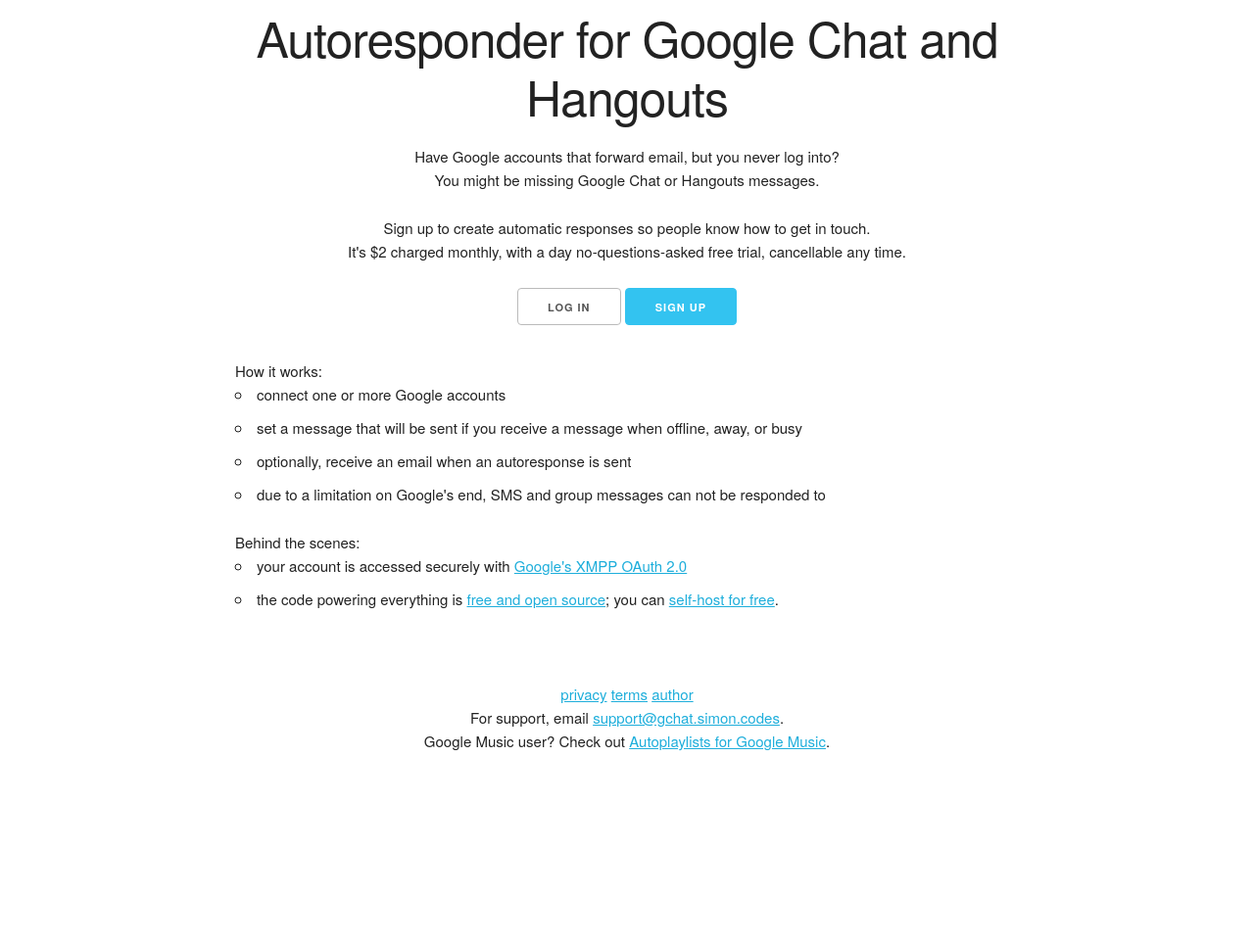
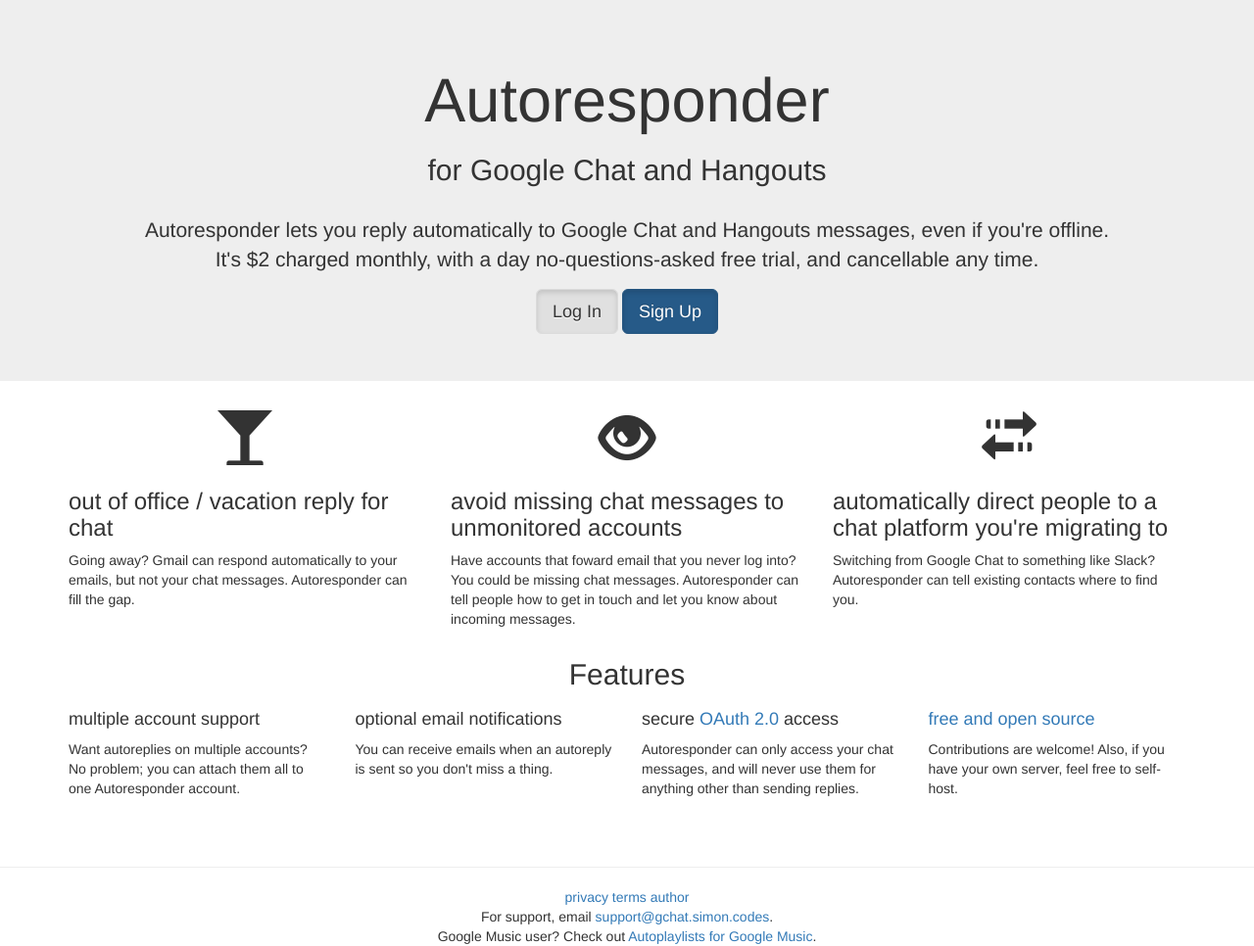
Before and after one commit to simon-weber/gchatautorespond, a Django app: page / in a window 1280 px wide. Shown: the whole page at 98% size. Before the commit the page ends 767 px from the top, so only its background shows below. Run offline with Django 3.2, Linux system fonts and the light colour scheme; parts of the project's set-up code (start-up, migrations or seed data) failed here and were passed over; some libraries are stand-ins or nearby versions.

Commit message:
redo logged_out

```diff
--- a/gchatautorespond/apps/autorespond/templates/base.html
+++ b/gchatautorespond/apps/autorespond/templates/base.html
@@ -5,13 +5,12 @@
         <!-- Basic Page Needs
         –––––––––––––––––––––––––––––––––––––––––––––––––– -->
         <meta charset="utf-8">
+        <meta http-equiv="X-UA-Compatible" content="IE=edge">
+        <meta name="viewport" content="width=device-width, initial-scale=1">
+
         <title>Google Chat Autoresponder</title>
         <meta name="description" content="Set up automatic responses to unmonitored Google Chat accounts.">
         <meta name="author" content="simon@simonmweber.com">
-
-        <!-- Mobile Specific Metas
-        –––––––––––––––––––––––––––––––––––––––––––––––––– -->
-        <meta name="viewport" content="width=device-width, initial-scale=1">
 
         <!-- FONT
         –––––––––––––––––––––––––––––––––––––––––––––––––– -->
@@ -19,7 +18,15 @@
 
         <!-- CSS
         –––––––––––––––––––––––––––––––––––––––––––––––––– -->
-        <link rel="stylesheet" href="https://cdnjs.cloudflare.com/ajax/libs/skeleton/2.0.4/skeleton.min.css" integrity="sha384-wKclsw1inR27tF/KhTEhyufz5SmBKSkOaIEKhq9qu8QbqeaMhzuGtCQmrghNKXq0" crossorigin="anonymous">
+        <!-- Latest compiled and minified CSS -->
+        <link rel="stylesheet" href="https://maxcdn.bootstrapcdn.com/bootstrap/3.3.7/css/bootstrap.min.css" integrity="sha384-BVYiiSIFeK1dGmJRAkycuHAHRg32OmUcww7on3RYdg4Va+PmSTsz/K68vbdEjh4u" crossorigin="anonymous">
+
+        <!-- Optional theme -->
+        <link rel="stylesheet" href="https://maxcdn.bootstrapcdn.com/bootstrap/3.3.7/css/bootstrap-theme.min.css" integrity="sha384-rHyoN1iRsVXV4nD0JutlnGaslCJuC7uwjduW9SVrLvRYooPp2bWYgmgJQIXwl/Sp" crossorigin="anonymous">
+
+        <!-- Latest compiled and minified JavaScript -->
+        <script src="https://maxcdn.bootstrapcdn.com/bootstrap/3.3.7/js/bootstrap.min.js" integrity="sha384-Tc5IQib027qvyjSMfHjOMaLkfuWVxZxUPnCJA7l2mCWNIpG9mGCD8wGNIcPD7Txa" crossorigin="anonymous"></script>
+        <!--
         <style>
             #header {
                 text-align: center;
@@ -39,6 +46,7 @@
                 max-width: 800px;
             }
         </style>
+        -->
 
         <!-- Favicon
         –––––––––––––––––––––––––––––––––––––––––––––––––– -->
@@ -56,25 +64,13 @@
         </script>
     </head>
     <body>
-        <div class="container">
+        <div class="navbar-wrapper">
+            {% block navbar %}
+            {% endblock navbar %}
+        </div>
+
         <div id="header">
             {% block header %}
-                    {% if user.is_authenticated %}
-                        <a href="{% url 'autorespond' %}">Home</a>
-                        Logged in: {{ user.username }} ({{ user.email }})
-                        (
-                        <a href="{% url 'auth_logout' %}?next=/">Log Out</a> |
-                        <a href="{% url 'auth_password_change' %}">Change Password</a> |
-                        <a href="{% url 'license_details' %}">Billing</a>
-                        )
-                        {% if user.currentlicense.license.is_trial %}
-                            <br/>
-                            Your trial expires on {{ user.currentlicense.license.trial_expire_date}}.
-                        {% endif %}
-                    {% else %}
-                        <a href="/">Home</a>
-                        | <a href="{% url 'auth_login' %}">Log In</a>
-                    {% endif %}
             {% endblock header %}
         </div>
 
@@ -83,10 +79,11 @@
             {% endblock content %}
         </div>
 
-            <div id="footer">
+            <footer class="footer text-center">
                 {% block footer %}
                 <br/>
                 <br/>
+                <hr>
                 <a href="/privacy">privacy</a>
                 <a href="/terms">terms</a>
                 <a href="https://simonmweber.com">author</a>
@@ -98,7 +95,7 @@
                 <br/>
                 Google Music user? Check out <a href="https://autoplaylists.simon.codes/" target="_blank" rel="noopener noreferrer">Autoplaylists for Google Music</a>.
                 {% endblock footer %}
-            </div>
+            </footer>
         </div>
     </body>
 </html>
--- a/gchatautorespond/apps/autorespond/templates/logged_out.html
+++ b/gchatautorespond/apps/autorespond/templates/logged_out.html
@@ -1,42 +1,78 @@
 {% extends "base.html" %}
 {% block header %}
-<h1>Autoresponder for Google Chat and Hangouts</h1>
+<div class="jumbotron">
+    <div class="container text-center">
+        <h1>Autoresponder</h1>
+        <h2>for Google Chat and Hangouts</h2>
+        <br/>
 
-<p>
-Have Google accounts that forward email, but you never log into?
-<br/>
-You might be missing Google Chat or Hangouts messages.
-</p>
+        <p>
+        Autoresponder lets you reply automatically to Google Chat and Hangouts messages, even if you're offline.
+        <br/>
+        It's {{ view.price }} charged monthly, with a {{ view.trial_length }} no-questions-asked free trial, and cancellable any time.
+        </p>
 
-<p>
-Sign up to create automatic responses so people know how to get in touch.
-<br/>
-It's {{ view.price }} charged monthly, with a {{ view.trial_length }} no-questions-asked free trial, cancellable any time.
-</p>
+        <a class="btn btn-default btn-lg active" href="{% url 'auth_login' %}">Log In</a>
+        <a class="btn btn-primary btn-lg active" href="{% url 'registration_register' %}">Sign Up</a>
+    </div>
+</div>
+<div class="container">
+    <div class="row">
+        <div class="col-lg-4">
+            <div class="text-center">
+                <span class="glyphicon glyphicon-glass" style="font-size:4em;"></span>
+            </div>
+            <h3>out of office / vacation reply for chat</h3>
+            <p>Going away? Gmail can respond automatically to your emails, but not your chat messages. Autoresponder can fill the gap.</p>
+        </div>
 
-<p>
-<a class="button" href="{% url 'auth_login' %}">Log In</a>
-<a class="button button-primary" href="{% url 'registration_register' %}">Sign Up</a>
-</p>
+        <div class="col-lg-4">
+            <div class="text-center">
+                <span class="glyphicon glyphicon-eye-open" style="font-size:4em;"></span>
+            </div>
+            <h3>avoid missing chat messages to unmonitored accounts</h3>
+            <p>Have accounts that foward email that you never log into? You could be missing chat messages. Autoresponder can tell people how to get in touch and let you know about incoming messages.</p>
+        </div>
 
+        <div class="col-lg-4">
+            <div class="text-center">
+                <span class="glyphicon glyphicon-transfer" style="font-size:4em;"></span>
+            </div>
+            <h3>automatically direct people to a chat platform you're migrating to</h3>
+            <p>Switching from Google Chat to something like Slack? Autoresponder can tell existing contacts where to find you.</p>
+        </div>
+    </div>
+    <div class="row">
+        <div class="text-center">
+            <h2>Features</h2>
+        </div>
+        <div class="col-lg-3">
+            <h4>multiple account support</h4>
+            <p>
+            Want autoreplies on multiple accounts? No problem; you can attach them all to one Autoresponder account.
+            </p>
+        </div>
+        <div class="col-lg-3">
+            <h4>optional email notifications</h4>
+            <p>
+            You can receive emails when an autoreply is sent so you don't miss a thing.
+            </p>
+        </div>
+        <div class="col-lg-3">
+            <h4>secure <a href="https://developers.google.com/talk/jep_extensions/oauth">OAuth 2.0</a> access</h4>
+            <p>
+            Autoresponder can only access your chat messages, and will never use them for anything other than sending replies.
+            </p>
+        </div>
+        <div class="col-lg-3">
+            <h4><a href="https://github.com/simon-weber/gchatautorespond">free and open source</a></h4>
+            <p>
+            Contributions are welcome! Also, if you have your own server, feel free to self-host.
+            </p>
+        </div>
+    </div>
+</div>
 {% endblock header %}
 
 {% block content %}
-<section>
-How it works:
-<ul>
-    <li>connect one or more Google accounts</li>
-    <li>set a message that will be sent if you receive a message when offline, away, or busy</li>
-    <li>optionally, receive an email when an autoresponse is sent</li>
-    <li>due to a limitation on Google's end, SMS and group messages can not be responded to</li>
-</ul>
-</section>
-
-<section>
-Behind the scenes:
-<ul>
-    <li>your account is accessed securely with <a href="https://developers.google.com/talk/jep_extensions/oauth">Google's XMPP OAuth 2.0</a></li>
-    <li>the code powering everything is <a href="https://github.com/simon-weber/gchatautorespond">free and open source</a>; you can <a href="https://github.com/simon-weber/gchatautorespond#self-hosting">self-host for free</a>.</li>
-</ul>
-</section>
 {% endblock content %}
```
Also changed, not shown: gchatautorespond/apps/autorespond/templates/logged_in.html (+22 -0 lines). Lines whose indentation alone changed are shown as unchanged.
